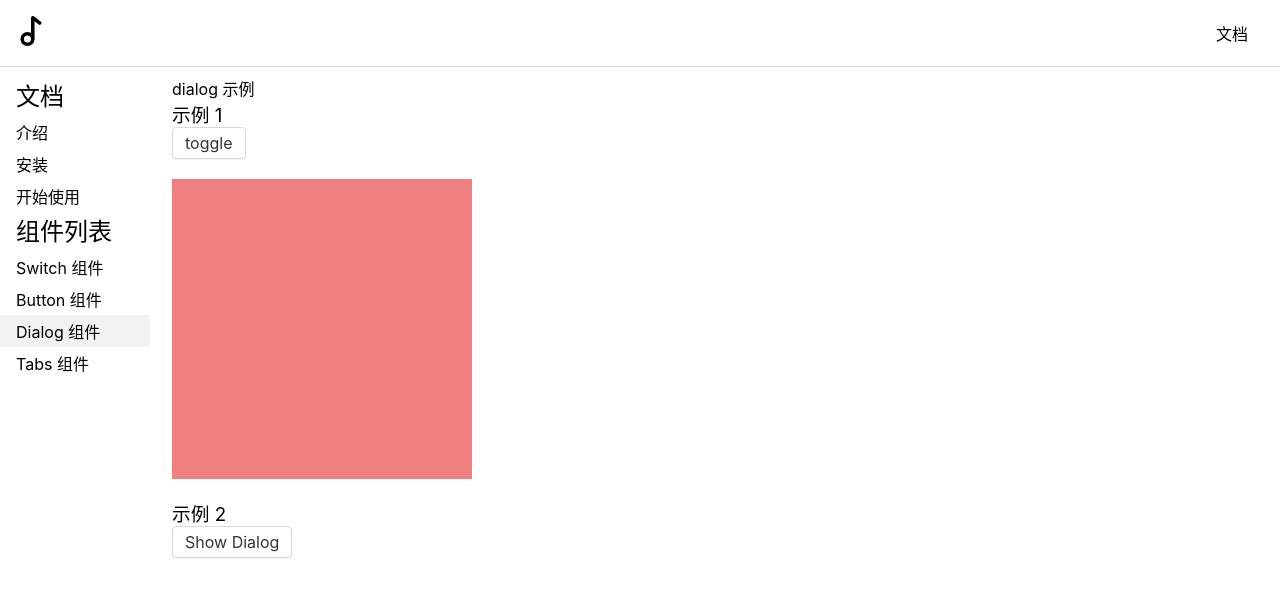
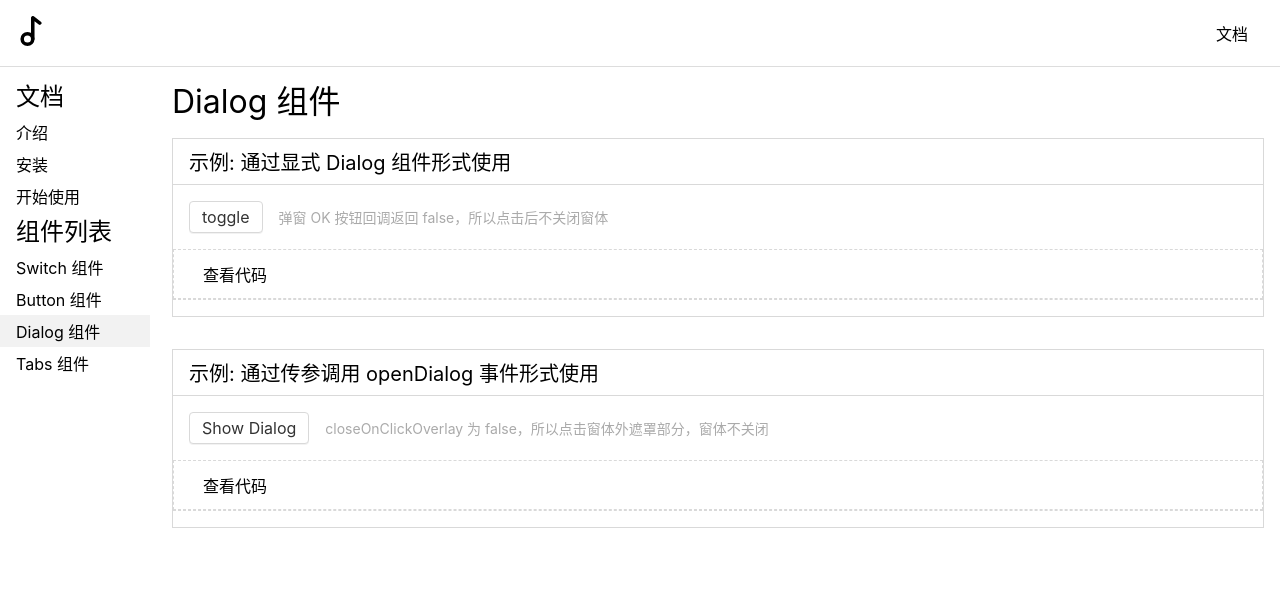
Before and after one commit to jambo0624/SongUI, a Vue app: page /#/doc/dialog in a window 1280 px wide. Shown: the top 598 px of the page. Built offline with nearby package versions, Linux system fonts and the light colour scheme.

Commit message:
完成Dialog组件改造

```diff
--- a/src/components/ButtonDemo.vue
+++ b/src/components/ButtonDemo.vue
@@ -1,5 +1,5 @@
 <template>
-  <h1>button 组件</h1>
+  <h1>Button 组件</h1>
   <div class="demo">
     <h2>示例: 可设置表现形式</h2>
     <div class="demo-component">
--- /dev/null
+++ b/src/components/Dialog1.demo.vue
@@ -0,0 +1,44 @@
+<demo>
+  通过显式 Dialog 组件形式使用
+</demo>
+<template>
+  <div style="position: relative;z-index: 1;display:inline-block;">
+    <Button @click="toggle">toggle</Button>
+    <Dialog v-model:visible="visible"
+            :close-on-click-overlay="true"
+            :ok="fn1"
+            :cancel="fn2">
+      <template v-slot:content>
+        <p>Lorem ipsum dolor sit amet, consectetur adipisicing elit. Ad harum necessitatibus obcaecati omnis placeat praesentium quos? Aperiam eaque est magnam molestiae veniam? Dolores ex laborum optio quas quibusdam. Nemo, possimus.</p>
+      </template>
+      <template v-slot:title>
+        <strong>标题</strong>
+      </template>
+    </Dialog>
+  </div>
+</template>
+
+<script lang="ts">
+  import Dialog from "../lib/Dialog.vue";
+  import Button from "../lib/Button.vue";
+  import { ref } from 'vue'
+  export default {
+    name: 'DialogDemo1',
+    components: {
+      Dialog,
+      Button
+    },
+    setup: function () {
+      const visible = ref(false)
+      const toggle = () => {
+        visible.value = !visible.value
+      }
+      const fn1 = () => {
+        return false
+      }
+      const fn2 = () => {
+      }
+      return {visible, toggle, fn1, fn2}
+    }
+  }
+</script>
--- /dev/null
+++ b/src/components/Dialog2.demo.vue
@@ -0,0 +1,35 @@
+<demo>
+  通过传参调用 openDialog 事件形式使用
+</demo>
+<template>
+  <Button @click="showDialog">Show Dialog</Button>
+</template>
+
+<script lang="ts">
+  import Dialog from "../lib/Dialog.vue";
+  import Button from "../lib/Button.vue";
+  import { openDialog } from "../lib/openDialog";
+  export default {
+    name: 'DialogDemo2',
+    components: {
+      Dialog,
+      Button
+    },
+    setup: function () {
+      const showDialog = () => {
+        openDialog({
+          title: '标题',
+          content: 'Lorem ipsum dolor sit amet, consectetur adipisicing elit. Ad harum necessitatibus obcaecati omnis placeat praesentium quos? Aperiam eaque est magnam molestiae veniam? Dolores ex laborum optio quas quibusdam. Nemo, possimus.',
+          ok:()=>{
+            console.log('ok')
+          },
+          cancel: ()=>{
+            console.log('cancel')
+          },
+          closeOnClickOverlay: false
+        })
+      }
+      return { showDialog }
+    }
+  }
+</script>
--- a/src/components/DialogDemo.vue
+++ b/src/components/DialogDemo.vue
@@ -1,64 +1,82 @@
 <template>
-  <div>dialog 示例</div>
-  <h3>示例 1</h3>
-  <div style="position: relative;z-index: 1;">
-    <Button @click="toggle">toggle</Button>
-    <Dialog v-model:visible="visible"
-            :close-on-click-overlay="true"
-            :ok="fn1"
-            :cancel="fn2">
-      <template v-slot:content>
-        <p>Lorem ipsum dolor sit amet, consectetur adipisicing elit. Ad harum necessitatibus obcaecati omnis placeat praesentium quos? Aperiam eaque est magnam molestiae veniam? Dolores ex laborum optio quas quibusdam. Nemo, possimus.</p>
-      </template>
-      <template v-slot:title>
-        <strong>标题</strong>
-      </template>
-    </Dialog>
+  <h1>Dialog 组件</h1>
+  <div class="demo">
+    <h2>示例: 通过显式 Dialog 组件形式使用</h2>
+    <div class="demo-component">
+      <component :is="DialogDemo1"/><span>弹窗 OK 按钮回调返回 false，所以点击后不关闭窗体</span>
+    </div>
+    <div class="demo-actions">
+      <Button theme="text">查看代码</Button>
+    </div>
+    <div class="demo-code">
+      <pre>{{DialogDemo1.__sourceCode}}</pre>
+    </div>
   </div>
-  <div style="position: relative;top: 20px;margin-bottom: 40px;z-index: 2;width: 300px;height: 300px;background: lightcoral;"></div>
-  <h3>示例 2</h3>
-  <Button @click="showDialog">Show Dialog</Button>
+  <div class="demo">
+    <h2>示例: 通过传参调用 openDialog 事件形式使用</h2>
+    <div class="demo-component">
+      <component :is="DialogDemo2"/><span>closeOnClickOverlay 为 false，所以点击窗体外遮罩部分，窗体不关闭</span>
+    </div>
+    <div class="demo-actions">
+      <Button theme="text">查看代码</Button>
+    </div>
+    <div class="demo-code">
+      <pre>{{DialogDemo2.__sourceCode}}</pre>
+    </div>
+  </div>
 </template>
 
 <script lang="ts">
-  import Dialog from "../lib/Dialog.vue";
   import Button from "../lib/Button.vue";
-  import { ref } from 'vue'
-  import { openDialog } from "../lib/openDialog";
+  import DialogDemo1 from './Dialog1.demo.vue';
+  import DialogDemo2 from './Dialog2.demo.vue';
   export default {
     name: 'DialogDemo',
     components: {
-      Dialog,
       Button
     },
     setup: function () {
-      const visible = ref(false)
-      const toggle = () => {
-        visible.value = !visible.value
+      return {
+        DialogDemo1,
+        DialogDemo2
       }
-      const fn1 = () => {
-        return false
-      }
-      const fn2 = () => {
-      }
-      const showDialog = () => {
-        openDialog({
-          title: '标题',
-          content: '内容',
-          ok:()=>{
-            console.log('ok')
-          },
-          cancel: ()=>{
-            console.log('cancel')
-          },
-          closeOnClickOverlay: false
-        })
-      }
-      return {visible, toggle, fn1, fn2, showDialog}
     }
   }
 </script>
 
 <style lang="scss" scoped>
+  $border-color: #d9d9d9;
+  .demo{
+    border: 1px solid $border-color;
+    margin: 16px 0 32px;
+    span {
+      padding: 8px 16px;
+      font-size: 14px;
+      vertical-align: middle;
+      color: #aaa;
+    }
+    >h2 {
+      font-size: 20px;
+      padding: 8px 16px;
+      border-bottom: 1px solid $border-color;
+    }
 
+    &-component {
+      padding: 16px;
+    }
+
+    &-actions {
+      padding: 8px 16px;
+      border: 1px dashed $border-color;
+    }
+    &-code {
+      padding: 8px 16px;
+      border-top: 1px dashed $border-color;
+      > pre {
+        line-height: 1.1;
+        font-family: Consolas, 'Courier New', Courier, monospace;
+        margin: 0;
+      }
+    }
+  }
 </style>
```
Also changed, not shown: src/components/DocDemo.vue (deleted, +0 -15 lines).
